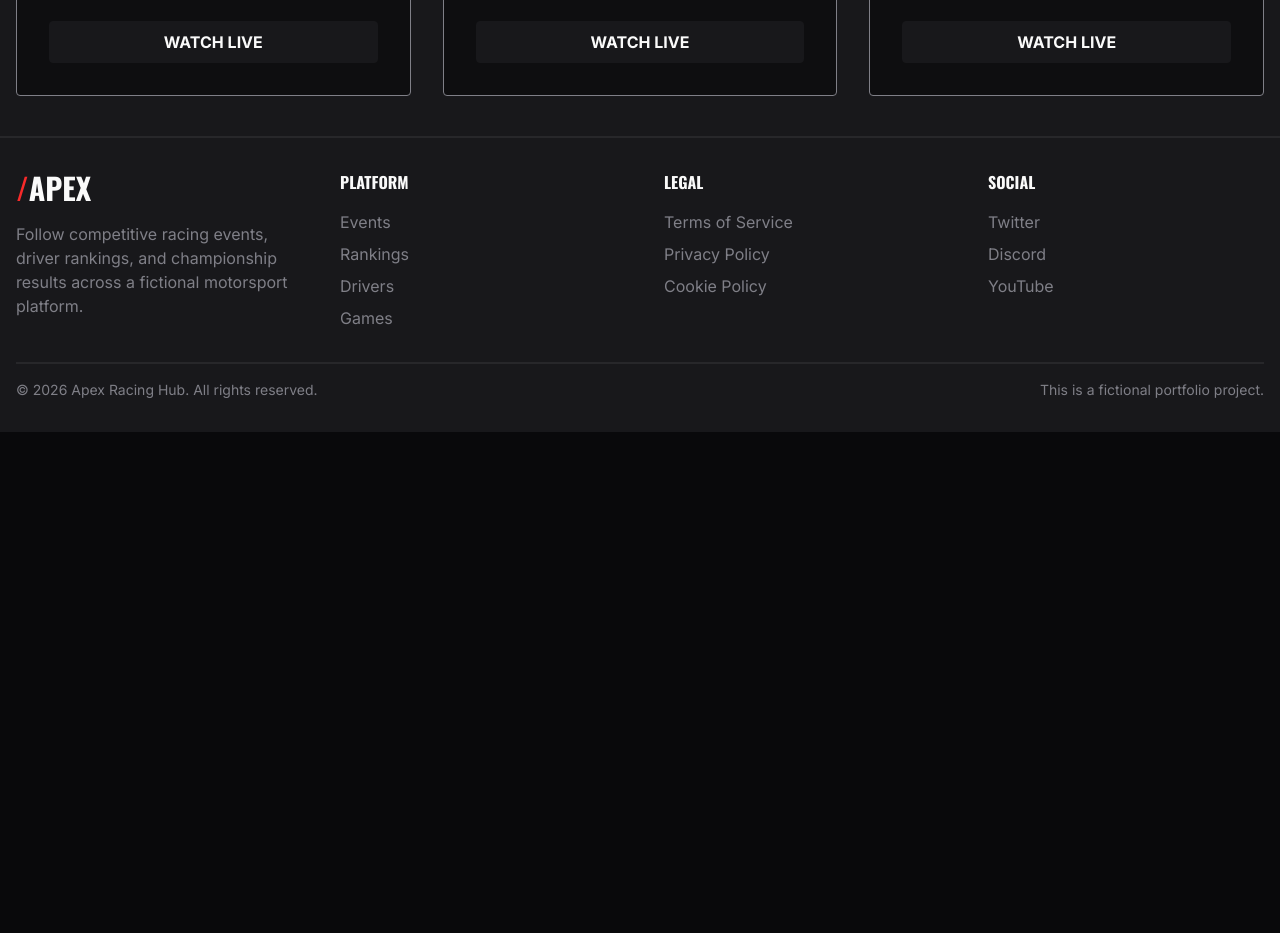
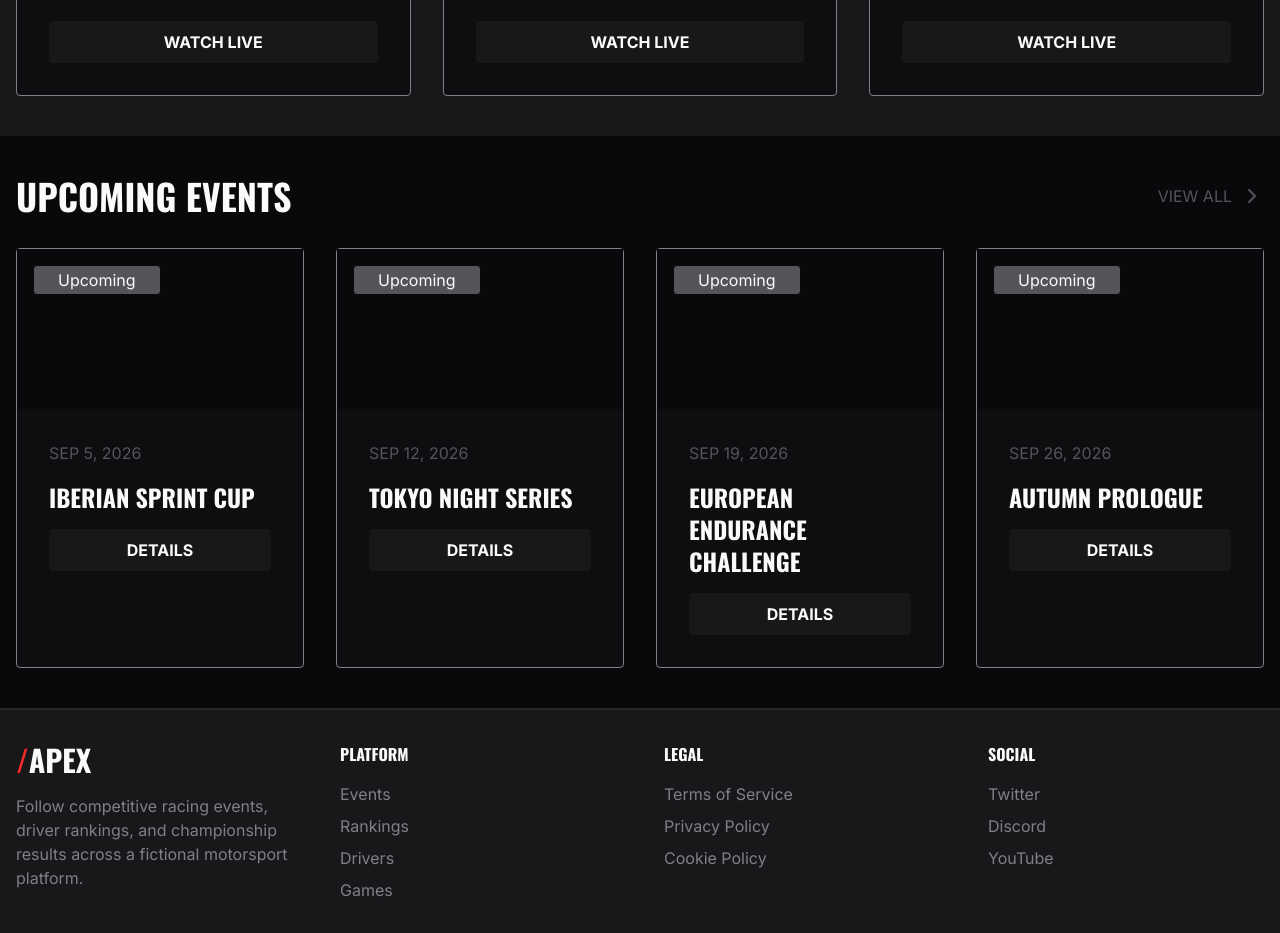
Before and after one commit to RizatdinovNail/Game-Event-Dashboard, a Next.js app: page / in a window 1280 px wide. Shown: the part 1140-2073 px from the top of the page. Before the commit the page ends 1572 px from the top, so only its background shows below. Built offline with nearby package versions, Linux system fonts and the light colour scheme.

Commit message:
feat: Upcoming events section + resposive

```diff
--- a/app/components/events/EventCard.tsx
+++ b/app/components/events/EventCard.tsx
@@ -13,7 +13,7 @@ export default function EventCard({
   ...props
 }: EventCardProps) {
   const baseStyles =
-    "bg-(--third-bg) rounded-sm border border-(--third-text) cursor-pointer";
+    "bg-(--third-bg) rounded-sm border border-(--third-text) cursor-pointer h-full";
 
   const variants = {
     upcoming: "",
--- a/app/components/layout/LiveEvents.tsx
+++ b/app/components/layout/LiveEvents.tsx
@@ -42,7 +42,7 @@ export default function LiveEvents() {
         </Link>
       </div>
       <ul className="grid grid-cols-3 mx-auto max-w-400 w-full gap-8 max-lg:grid-cols-2 max-sm:grid-cols-1">
-        {liveEvents.map((event) => (
+        {liveEvents.slice(0, 3).map((event) => (
           <li key={event.id}>
             <EventCard variant="live" event={event}>
               <div className="bg-(--primary-bg) min-h-[20vh] relative">
--- a/app/components/layout/UpcomingEvents.tsx
+++ b/app/components/layout/UpcomingEvents.tsx
@@ -0,0 +1,85 @@
+import { getLiveEvents, getUpcomingEvents } from "@/app/lib/events";
+import { ChevronRight, Circle, MapPin, Users } from "lucide-react";
+import Link from "next/link";
+import EventCard from "../events/EventCard";
+import { formatDate } from "@/app/hooks/formatDate";
+
+export default function UpcomingEvents() {
+  const upcomingEvents = getUpcomingEvents();
+  return (
+    <section
+      className="bg-(--primary-bg) min-h-[62vh] flex justify-center flex-col gap-8 px-4 py-10"
+      aria-labelledby="live-events-heading"
+    >
+      <div className="mx-auto flex max-w-400 w-full items-center justify-between">
+        <h2 className="flex items-center gap-2 uppercase text-(--primary-text) text-4xl font-bold">
+          Upcoming Events
+        </h2>
+        <Link
+          href="/events"
+          className="
+          flex
+          gap-2
+          text-(--secondary-text)
+          uppercase
+          hover:text-(--primary-text)
+          transition-colors
+          duration-200
+          focus-visible:outline-none
+          focus-visible:ring-2
+          focus-visible:ring-(--accentColor)"
+        >
+          View All
+          <span>
+            <ChevronRight aria-hidden="true"></ChevronRight>
+          </span>
+        </Link>
+      </div>
+      <ul className="grid grid-cols-4 mx-auto max-w-400 w-full gap-8 max-lg:grid-cols-2 max-sm:grid-cols-1 items-stretch">
+        {upcomingEvents.slice(0, 4).map((event) => (
+          <li key={event.id}>
+            <EventCard variant="live" event={event}>
+              <div className="bg-(--primary-bg) min-h-[20vh] relative">
+                <div className="mx-auto max-w-120 w-full py-4 px-4">
+                  <p className="bg-(--secondary-text) w-fit px-6 py-0.5 text-(--primary-text) rounded-sm border border-(--primary-bg)">
+                    Upcoming
+                  </p>
+                </div>
+              </div>
+              <div className="flex flex-col gap-4 p-8">
+                <p className="text-(--secondary-text) uppercase">
+                  {formatDate(event.startDate)}
+                </p>
+                <h3 className="text-(--primary-text) text-2xl uppercase font-bold">
+                  {event.name}
+                </h3>
+                <Link
+                  href={`/events/${event.id}`}
+                  className="
+                uppercase
+                text-(--primary-text)
+                w-full
+                bg-(--secondary-bg)
+                py-2
+                text-center
+                font-bold
+                rounded-sm
+                focus-visible:outline-none
+                focus-visible:ring-2
+                focus-visible:ring-(--accentColor)
+                hover:bg-(--primary-bg)/10
+                border
+                border-(--secondary-bg)
+                transition-colors
+                duration-200"
+                >
+                  Details
+                </Link>
+              </div>
+            </EventCard>
+          </li>
+        ))}
+      </ul>
+    </section>
+  );
+}
--- /dev/null
+++ b/app/hooks/formatDate.ts
@@ -0,0 +1,8 @@
+export function formatDate(date: string) {
+  return new Intl.DateTimeFormat("en-US", {
+    month: "short",
+    day: "numeric",
+    year: "numeric",
+    timeZone: "UTC",
+  }).format(new Date(date));
+}
--- a/app/page.tsx
+++ b/app/page.tsx
@@ -1,12 +1,14 @@
 import Header from "./components/layout/Header";
 import Hero from "./components/layout/Hero";
 import LiveEvents from "./components/layout/LiveEvents";
+import UpcomingEvents from "./components/layout/UpcomingEvents";
 
 export default function Home() {
   return (
     <>
       <Hero></Hero>
       <LiveEvents></LiveEvents>
+      <UpcomingEvents></UpcomingEvents>
     </>
   );
 }
```
